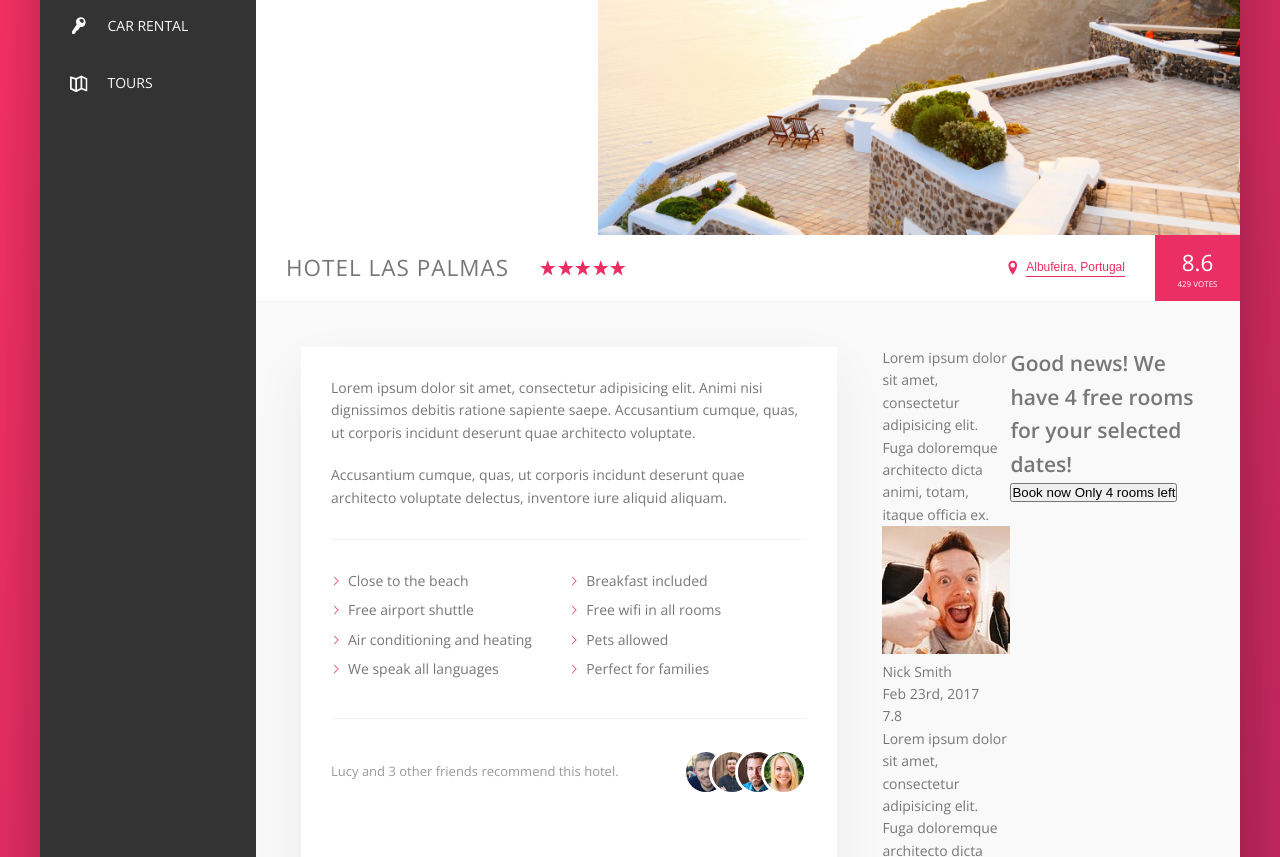
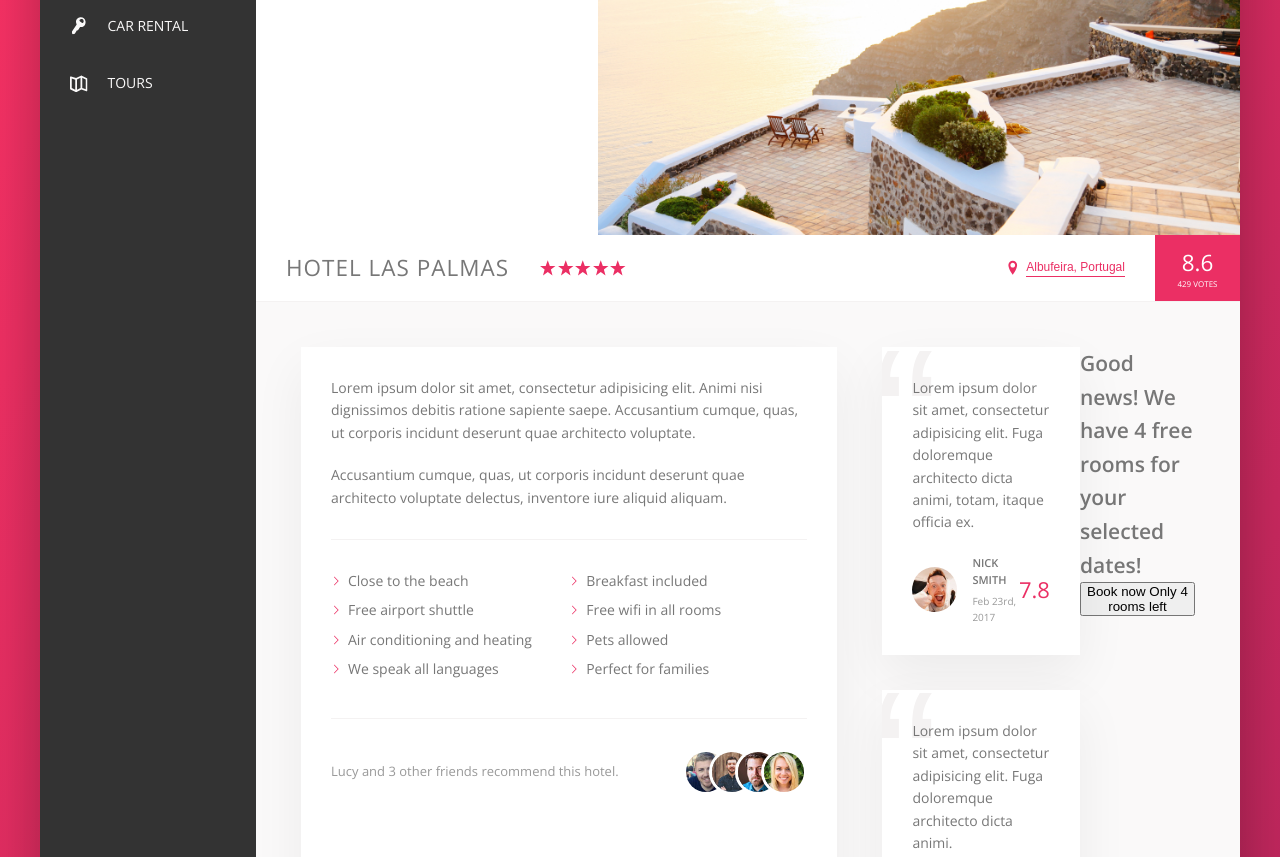
Before and after one commit to APareja12/trav_booking, a website built with Parcel: page index.html in a window 1280 px wide. Shown: the part 300-1157 px from the top of the page. Built offline with nearby package versions, Linux system fonts and the light colour scheme.

Commit message:
adds review styles

```diff
--- a/sass/_components.scss
+++ b/sass/_components.scss
@@ -444,3 +444,71 @@
         }
     }
 }
+
+////////////////////////////////////////
+// REVIEWS
+.review {
+    background-color: #fff;
+    box-shadow: var(--shadow-light);
+    padding: 3rem;
+    margin-bottom: 3.5rem;
+    position: relative;
+    overflow: hidden;
+
+    @media only screen and (max-width: $bp-medium) {
+        padding: 2rem;
+        margin-bottom: 3rem;
+    }
+
+    &__text {
+        margin-bottom: 2rem;
+        z-index: 10;
+        position: relative;
+    }
+
+    &__user {
+        display: flex;
+        align-items: center;
+    }
+
+    &__photo {
+        height: 4.5rem;
+        width: 4.5rem;
+        border-radius: 50%;
+        margin-right: 1.5rem;
+    }
+
+    &__user-box {
+        margin-right: auto;
+    }
+
+    &__user-name {
+        font-size: 1.1rem;
+        font-weight: 600;
+        text-transform: uppercase;
+        margin-bottom: .4rem;
+    }
+
+    &__user-date {
+        font-size: 1rem;
+        color: var(--color-grey-dark-3);
+    }
+
+    &__rating {
+        color: var(--color-primary);
+        font-size: 2.2rem;
+        font-weight: 300;
+    }
+
+    &::before {
+        content: "\201C";
+        position: absolute;
+        top: -2.75rem;
+        left: -1rem;
+        line-height: 1;
+        font-size: 20rem;
+        color: var(--color-grey-light-2);
+        font-family: sans-serif;
+        z-index: 1;
+    }
+}
```
Also changed, not shown: 2 other files.
